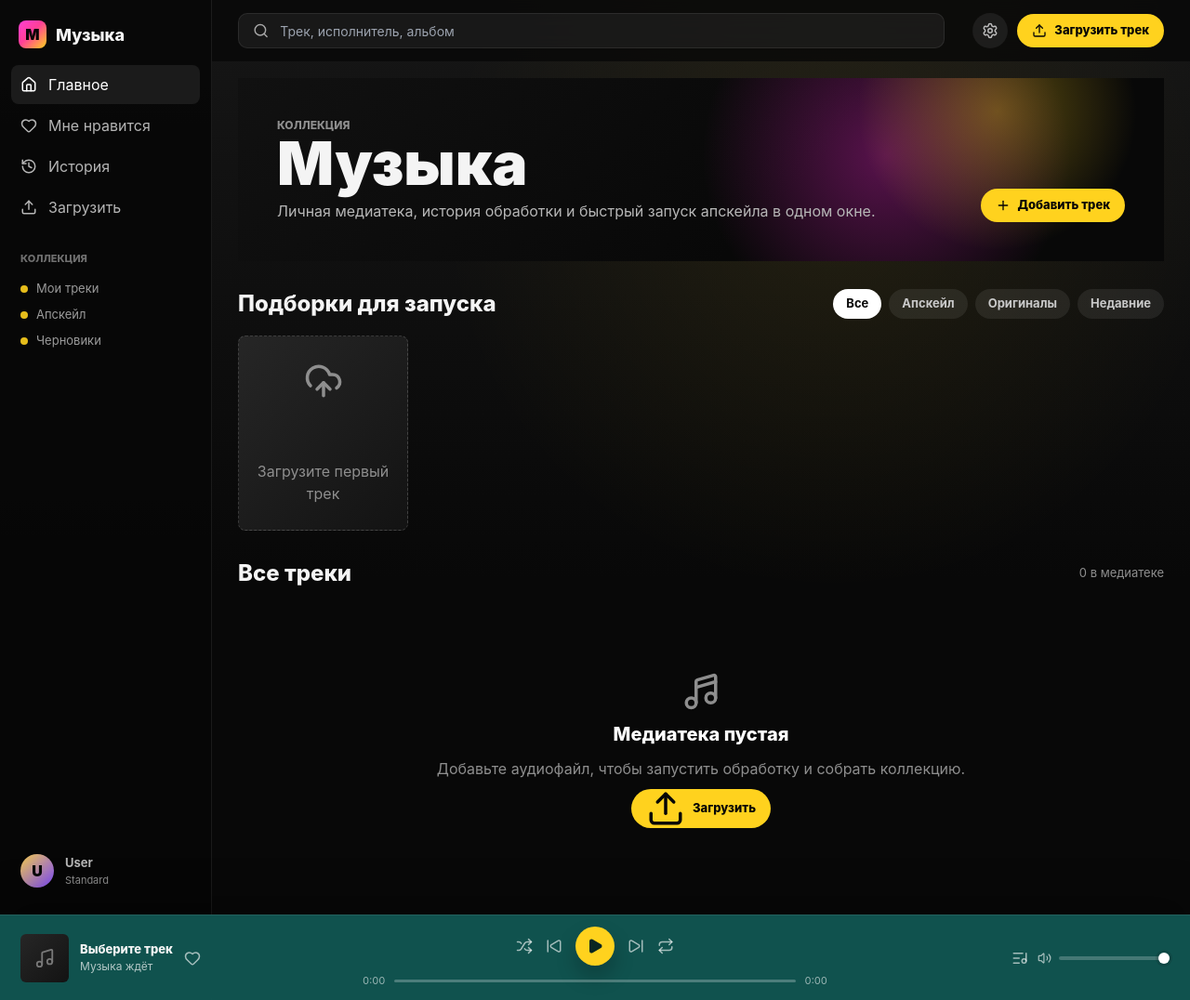
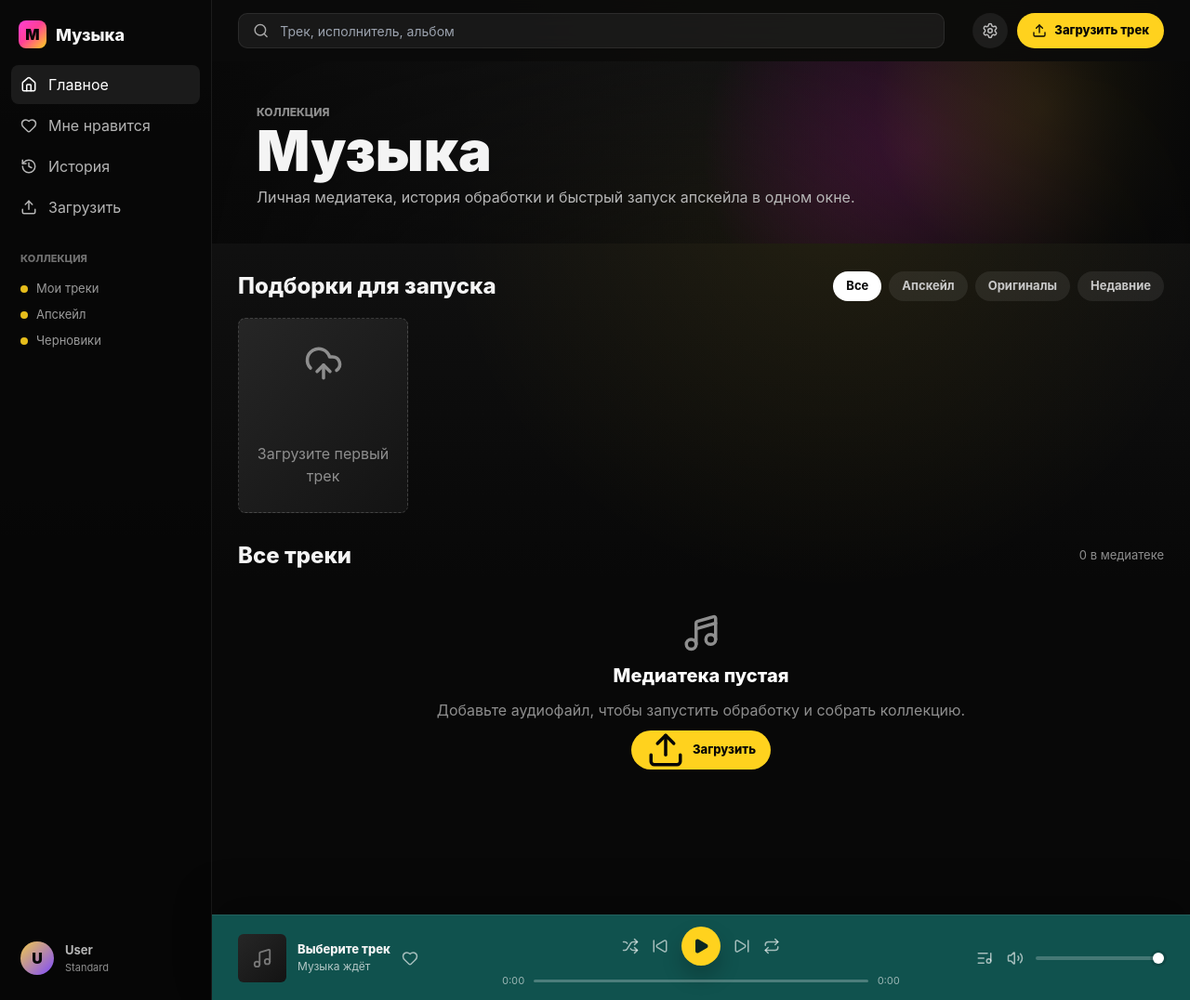
Before and after one commit to Lotargo/sonata-music, a Django app: page / in a window 1280 px wide. Shown: the whole page at 93% size. Run offline with Django 5.2, Linux system fonts and the light colour scheme; data that the repository does not hold is empty; some libraries are stand-ins or nearby versions.

Commit message:
feat: implement core UI layout, playback controls, and design system components

```diff
--- a/music/static/music/css/modules/buttons.css
+++ b/music/static/music/css/modules/buttons.css
@@ -13,13 +13,14 @@
 
 .primary-pill {
     gap: 8px;
-    min-height: 36px;
+    min-height: 38px;
     padding: 0 16px;
     border-radius: 999px;
     background: var(--yellow);
     color: #060606;
     font-size: 13px;
     font-weight: 800;
+    white-space: nowrap;
 }
 
 .primary-pill:hover {
@@ -30,6 +31,11 @@
 .primary-pill svg {
     width: 16px;
     height: 16px;
+}
+
+.empty-state-upload svg {
+    width: 14px;
+    height: 14px;
 }
 
 .icon-btn {
--- a/music/static/music/css/modules/empty-state.css
+++ b/music/static/music/css/modules/empty-state.css
@@ -8,7 +8,17 @@
     display: grid;
     justify-items: center;
     gap: 10px;
-    padding: 72px 20px;
+    padding: 52px 20px;
+}
+
+.track-table-empty {
+    min-height: 320px;
+    align-content: start;
+}
+
+.media-library-empty {
+    padding-top: 28px;
+    padding-bottom: 0;
 }
 
 .empty-state svg,
--- a/music/static/music/css/modules/hero.css
+++ b/music/static/music/css/modules/hero.css
@@ -8,14 +8,26 @@
 .hero-panel {
     display: flex;
     align-items: end;
-    justify-content: space-between;
+    justify-content: flex-start;
     gap: 20px;
-    min-height: 194px;
-    padding: 42px;
+    min-height: 188px;
+    margin-top: 0;
+    padding: 38px 42px 36px;
+    overflow: hidden;
+    isolation: isolate;
     background:
-        radial-gradient(circle at 82% 18%, rgba(255, 210, 30, .35), transparent 18%),
-        radial-gradient(circle at 70% 42%, rgba(210, 34, 180, .4), transparent 28%),
-        linear-gradient(135deg, #111, #080808 60%);
+        linear-gradient(90deg, rgba(8, 8, 8, .94) 0, rgba(8, 8, 8, .62) 20%, rgba(8, 8, 8, .22) 50%, rgba(8, 8, 8, .68) 82%, rgba(8, 8, 8, .94) 100%),
+        radial-gradient(circle at 85% 25%, rgba(255, 210, 30, .36), transparent 20%),
+        radial-gradient(circle at 72% 48%, rgba(210, 34, 180, .42), transparent 30%),
+        linear-gradient(180deg, rgba(21, 21, 21, .82), rgba(8, 8, 8, .14));
+}
+
+.hero-panel-collection {
+    min-height: 196px;
+    margin-top: -18px;
+    margin-right: calc(var(--page-gutter) * -1);
+    margin-left: calc(var(--page-gutter) * -1);
+    padding: 46px 48px 38px;
 }
 
 .eyebrow {
@@ -30,8 +42,8 @@
 .compact-page-head h1,
 .account-hero h1 {
     margin: 2px 0 8px;
-    font-size: clamp(34px, 5vw, 64px);
-    line-height: .95;
+    font-size: clamp(34px, 4.8vw, 60px);
+    line-height: 1;
     font-weight: 900;
 }
 
@@ -39,10 +51,6 @@
 .playlist-copy p,
 .account-hero p {
     color: #b7b7b7;
-}
-
-.hero-action {
-    flex: 0 0 auto;
 }
 
 .playlist-hero {
--- a/music/static/music/css/modules/layout.css
+++ b/music/static/music/css/modules/layout.css
@@ -1,6 +1,6 @@
 .app-shell {
     display: grid;
-    grid-template-columns: 228px minmax(0, 1fr);
+    grid-template-columns: var(--sidebar-width) minmax(0, 1fr);
     height: 100vh;
     min-width: 0;
 }
@@ -17,8 +17,8 @@
     display: flex;
     align-items: center;
     gap: 18px;
-    min-height: 66px;
-    padding: 12px 28px;
+    min-height: var(--topbar-height);
+    padding: 12px var(--page-gutter);
     background: rgba(8, 8, 8, .78);
     backdrop-filter: blur(16px);
     z-index: 20;
@@ -28,7 +28,10 @@
     display: flex;
     align-items: center;
     gap: 12px;
-    width: min(760px, 100%);
+    flex: 1 1 auto;
+    width: auto;
+    max-width: 760px;
+    min-width: 260px;
     height: 38px;
     padding: 0 15px;
     border: 1px solid rgba(255, 255, 255, .08);
@@ -57,13 +60,15 @@
     align-items: center;
     gap: 10px;
     margin-left: auto;
+    min-height: 42px;
+    flex: 0 0 auto;
 }
 
 .page-frame {
     flex: 1;
     min-height: 0;
     overflow-y: auto;
-    padding: 18px 28px 124px;
+    padding: 18px var(--page-gutter) calc(var(--player-height) + 38px);
 }
 
 .content-section {
--- a/music/static/music/css/modules/media.css
+++ b/music/static/music/css/modules/media.css
@@ -20,6 +20,8 @@
 @media (max-width: 760px) {
     .app-shell {
         grid-template-columns: 72px minmax(0, 1fr);
+        --sidebar-width: 72px;
+        --page-gutter: 14px;
     }
 
     .app-sidebar {
@@ -48,7 +50,7 @@
     }
 
     .page-frame {
-        padding: 14px 14px 122px;
+        padding: 14px var(--page-gutter) 122px;
     }
 
     .hero-panel,
@@ -72,10 +74,11 @@
     }
 
     .player-bar {
+        left: var(--sidebar-width);
         grid-template-columns: 1fr;
         gap: 8px;
         min-height: 116px;
-        padding: 10px 14px;
+        padding: 10px var(--page-gutter);
     }
 
     .player-now {
--- a/music/static/music/css/modules/player.css
+++ b/music/static/music/css/modules/player.css
@@ -2,14 +2,14 @@
     position: fixed;
     right: 0;
     bottom: 0;
-    left: 0;
+    left: var(--sidebar-width);
     z-index: 50;
     display: grid;
-    grid-template-columns: minmax(250px, .9fr) minmax(360px, 1.3fr) minmax(250px, .9fr);
+    grid-template-columns: minmax(260px, .8fr) minmax(420px, 1.4fr) minmax(260px, .8fr);
     align-items: center;
-    gap: 22px;
-    min-height: 86px;
-    padding: 12px 22px;
+    gap: 24px;
+    min-height: var(--player-height);
+    padding: 12px var(--page-gutter);
     border-top: 1px solid rgba(255, 255, 255, .08);
     background: rgba(18, 88, 83, .94);
     backdrop-filter: blur(18px);
@@ -151,13 +151,31 @@
 
 .volume-control {
     gap: 8px;
-    width: 142px;
+    width: 174px;
 }
 
-.volume-control svg {
+.volume-mute {
+    display: inline-grid;
+    place-items: center;
+    width: 28px;
+    height: 28px;
+    flex: 0 0 auto;
+    border: 0;
+    border-radius: 50%;
+    background: transparent;
+    color: rgba(255, 255, 255, .62);
+    transition: background .16s ease, color .16s ease;
+}
+
+.volume-mute:hover,
+.volume-mute.is-muted {
+    background: rgba(255, 255, 255, .1);
+    color: #fff;
+}
+
+.volume-mute svg {
     width: 18px;
     height: 18px;
-    color: rgba(255, 255, 255, .62);
 }
 
 input[type=range] {
--- a/music/static/music/css/modules/sidebar.css
+++ b/music/static/music/css/modules/sidebar.css
@@ -2,7 +2,7 @@
     display: flex;
     flex-direction: column;
     min-width: 0;
-    padding: 18px 12px 112px;
+    padding: 18px 12px 18px;
     background: rgba(7, 7, 7, .9);
     border-right: 1px solid var(--line);
 }
--- a/music/static/music/css/modules/variables.css
+++ b/music/static/music/css/modules/variables.css
@@ -9,4 +9,8 @@
     --muted: #8e8e8e;
     --yellow: #ffd21e;
     --teal: #135b56;
+    --sidebar-width: 228px;
+    --page-gutter: 28px;
+    --topbar-height: 66px;
+    --player-height: 86px;
 }
--- a/music/templates/music/base.html
+++ b/music/templates/music/base.html
@@ -149,7 +149,9 @@
             <a id="karaoke-link" href="#" class="player-icon hidden" title="Текст"><i data-lucide="mic-2"></i></a>
             <button class="player-icon" title="Очередь"><i data-lucide="list-music"></i></button>
             <div class="volume-control">
-                <i data-lucide="volume-2"></i>
+                <button id="mute-btn" class="volume-mute" type="button" title="Выключить звук" aria-label="Выключить звук">
+                    <i data-lucide="volume-2"></i>
+                </button>
                 <input type="range" id="volume-slider" min="0" max="1" step="0.05" value="1" aria-label="Громкость">
             </div>
         </div>
--- a/music/templates/music/index.html
+++ b/music/templates/music/index.html
@@ -1,15 +1,12 @@
 {% extends 'music/base.html' %}
 
 {% block content %}
-<section class="hero-panel">
+<section class="hero-panel hero-panel-collection">
     <div>
         <p class="eyebrow">Коллекция</p>
         <h1>Музыка</h1>
         <p class="hero-copy">Личная медиатека, история обработки и быстрый запуск апскейла в одном окне.</p>
     </div>
-    <button onclick="openUploadModal()" class="primary-pill hero-action">
-        <i data-lucide="plus"></i><span>Добавить трек</span>
-    </button>
 </section>
 
 <section class="content-section">
@@ -54,7 +51,7 @@
         <span class="muted-count">{{ tracks|length }} в медиатеке</span>
     </div>
 
-    <div class="track-table">
+    <div class="track-table {% if not tracks %}track-table-empty{% endif %}">
         {% for track in tracks %}
         <article class="track-row group">
             <button onclick="playTrack({{ track.id }})" class="row-play play-btn" data-track-id="{{ track.id }}" aria-label="Играть">
@@ -82,11 +79,11 @@
             </div>
         </article>
         {% empty %}
-        <div class="empty-state">
+        <div class="empty-state media-library-empty">
             <i data-lucide="music-4"></i>
             <h3>Медиатека пустая</h3>
             <p>Добавьте аудиофайл, чтобы запустить обработку и собрать коллекцию.</p>
-            <button onclick="openUploadModal()" class="primary-pill"><i data-lucide="upload"></i><span>Загрузить</span></button>
+            <button onclick="openUploadModal()" class="primary-pill empty-state-upload"><i data-lucide="upload"></i><span>Загрузить</span></button>
         </div>
         {% endfor %}
     </div>
```
Also changed, not shown: music/static/music/js/player.js (+40 -2 lines), music/templates/music/likes.html (+21 -7 lines).
